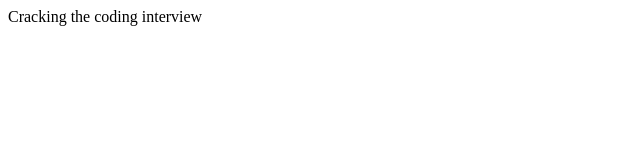
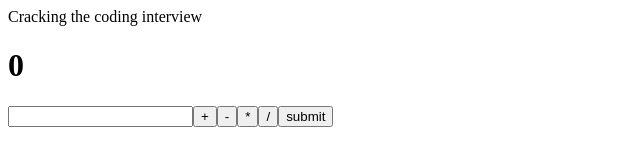
Before and after one commit to TheoObbard/interview_practice, a plain HTML site: page index.html in a window 1280 px wide. Shown: the whole page, without its empty margins (0-640 px from the left). Drawn offline with Linux system fonts and the light colour scheme.

Commit message:
super quick white board calculator

```diff
--- /dev/null
+++ b/calc.js
@@ -0,0 +1,59 @@
+document.addEventListener('DOMContentLoaded', () => {
+  drawCalc();
+  let equation;
+  let type;
+  let buttons = document.getElementsByTagName('button');
+  let input = document.getElementsByTagName('input')[0];
+  for (let i = 0; i < buttons.length; i++) {
+    let button = buttons[i];
+    button.onclick = (function() {
+      equation = parseInt(input.value);
+      type = button.value;
+    })
+  }
+  let submit = document.getElementById('submit');
+  submit.onclick = (function() {
+    let number = document.getElementById('number')
+    if (type === '+') {
+      number.innerHTML = parseInt(input.value) + equation;
+    }
+  })
+})
+
+function drawCalc() {
+  let num = document.createElement('h1');
+  num.innerHTML = '0';
+  num.id = 'number';
+  let body = document.getElementsByTagName('body')[0];
+  body.appendChild(num);
+
+  let inp = document.createElement('input');
+  body.appendChild(inp);
+
+  let pls = document.createElement('button');
+  pls.innerHTML = '+';
+  pls.value = '+';
+
+  let mns = document.createElement('button');
+  mns.innerHTML = '-';
+  mns.value = '-';
+
+  let tms = document.createElement('button');
+  tms.innerHTML = '*';
+  tms.value = '*';
+
+  let divi = document.createElement('button');
+  divi.innerHTML = '/';
+  divi.value = '/';
+
+  body.appendChild(pls);
+  body.appendChild(mns);
+  body.appendChild(tms);
+  body.appendChild(divi);
+
+  let sbm = document.createElement('button');
+  sbm.innerHTML = 'submit';
+  sbm.id = 'submit'
+  body.appendChild(sbm);
+
+}
--- a/index.html
+++ b/index.html
@@ -6,9 +6,10 @@
   <title>testing</title>
   <meta name="viewport" content="width=device-width, initial-scale=1">
   <!-- <link rel="stylesheet" type="text/css" media="screen" href="main.css" /> -->
-  <script src="dom.js"></script>
+  <!-- <script src="dom.js"></script> -->
   <!-- <script src='throttle.js'></script>
   <script src='debounce.js'></script> -->
+  <script src='calc.js'></script>
 </head>
 <body>
   <div class="ctci">Cracking the coding interview</div>
```
